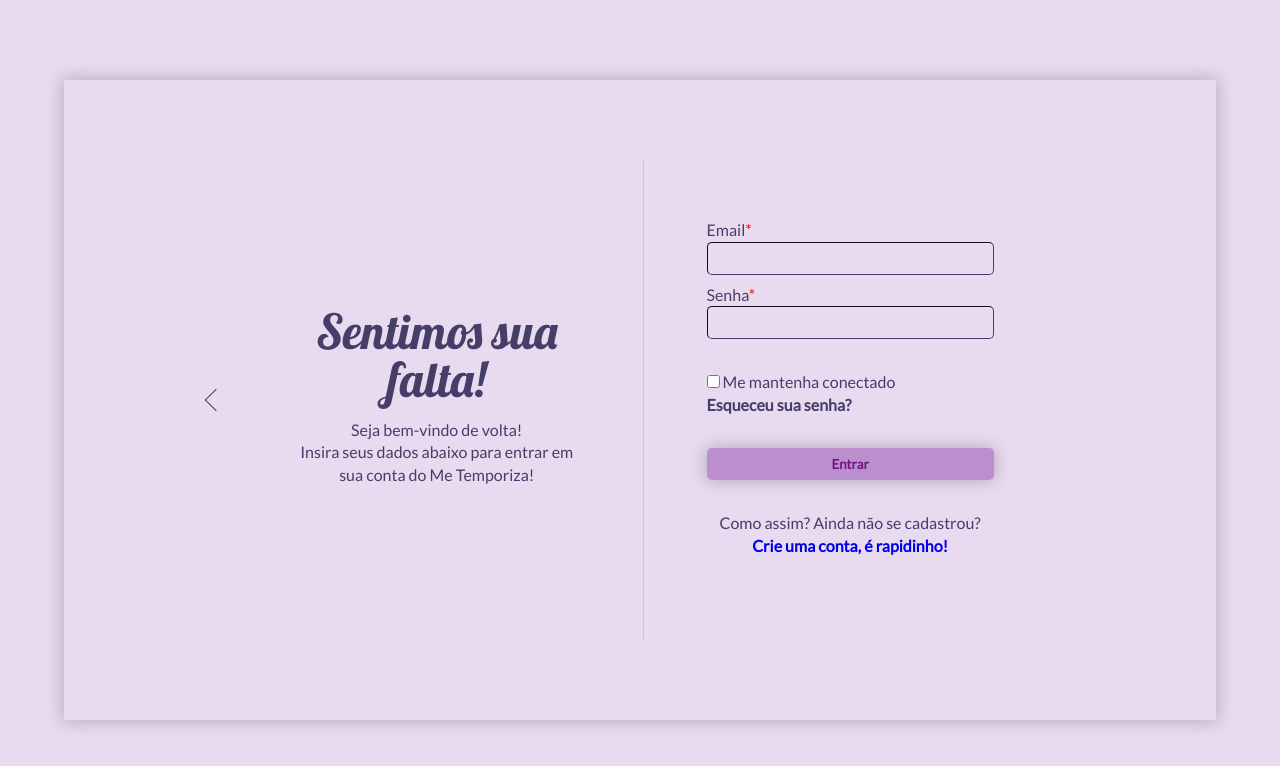
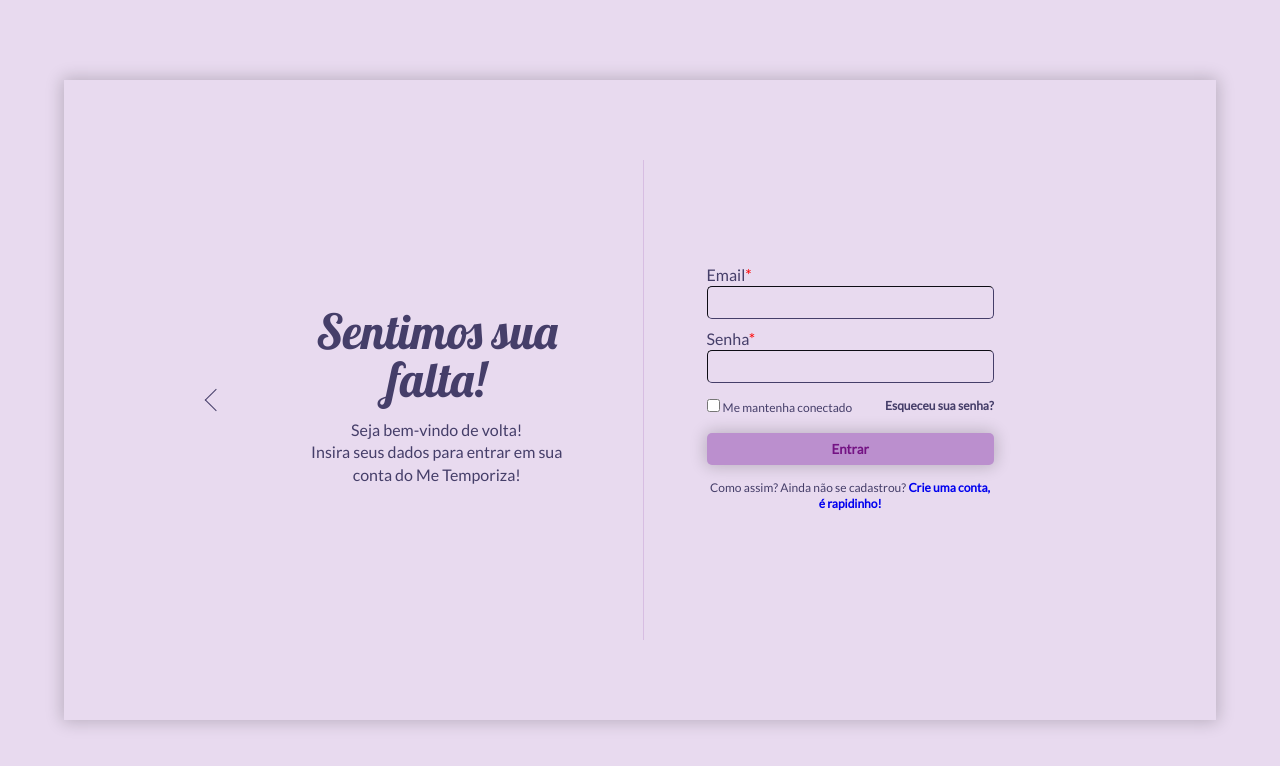
Before and after one commit to lucasNascimentoTahanSab/me-temporiza, a website: page pages/login.html in a window 1280 px wide. Drawn offline with Linux system fonts and the light colour scheme.

Commit message:
Little adjustments

```diff
--- a/pages/login.html
+++ b/pages/login.html
@@ -41,7 +41,7 @@
               <div>
                 <h2>Sentimos sua falta!</h2>
                 <p>Seja bem-vindo de volta!</p>
-                <p>Insira seus dados abaixo para entrar em sua conta do Me Temporiza!</p>
+                <p>Insira seus dados para entrar em sua conta do Me Temporiza!</p>
               </div>
             </div>
             <div class="division">&nbsp;</div>
@@ -55,15 +55,15 @@
                   <label for="password">Senha<span class="red-highlight">*</span></label>
                   <input class="form-input" id="password"></input>
                 </div>
-                <div class="form-input--row top-margin">
+                <div class="form-input--row top-margin-tiny">
                   <div>
                     <input type="checkbox" id="keep-conected"></input>
-                    <label for="keep-conected">Me mantenha conectado</label>
+                    <label class="tiny-text" for="keep-conected">Me mantenha conectado</label>
                   </div>
-                  <a href="" class="form-anchor-button content-highlight clickable">Esqueceu sua senha?</a>
+                  <a href="" class="tiny-text form-anchor-button content-highlight clickable">Esqueceu sua senha?</a>
                 </div>
                 <button class="form-button top-margin no-select clickable" id="login">Entrar</button>
-                <div class="form-input--row top-margin centralize">
+                <div class="tiny-text form-input--row top-margin centralize">
                   <span> Como assim? Ainda não se cadastrou?
                     <a href="./subscribe.html" class="form-anchor-button content-highlight clickable">Crie uma conta,
                       é
--- a/style/form.css
+++ b/style/form.css
@@ -95,7 +95,7 @@
   box-shadow: none;
 }
 
-@media (max-width: 80rem) {
+@media (max-width: 26rem) {
   .form-input--row {
     flex-direction: column;
     align-items: flex-start;
--- a/style/index.css
+++ b/style/index.css
@@ -296,7 +296,7 @@
 }
 
 .top-margin {
-  margin-top: var(--gap-standard);
+  margin-top: var(--gap-form);
 }
 
 .hide {
@@ -351,7 +351,7 @@
   .container {
     flex-direction: column;
     height: fit-content;
-    overflow: auto;
+    overflow-y: auto;
   }
 
   .inner-container {
@@ -402,4 +402,8 @@
   .hide-in-mobile {
     display: none;
   }
+
+  .top-margin {
+    margin-top: var(--gap-standard);
+  }
 }
--- a/style/login.css
+++ b/style/login.css
@@ -1,3 +1,9 @@
+:root {
+  --font-size-tiny-text: .75rem;
+
+  --gap-form-tiny: 1%;
+}
+
 body {
   background-color: var(--color-background-lighter);
 }
@@ -10,6 +16,14 @@
 
 .hide-in-desktop {
   display: none;
+}
+
+.tiny-text {
+  font-size: var(--font-size-tiny-text);
+}
+
+.top-margin-tiny {
+  margin-top: var(--gap-form-tiny);
 }
 
 @media (max-width: 52.5rem) {
--- a/style/subscribe.css
+++ b/style/subscribe.css
@@ -1,3 +1,7 @@
+:root {
+  --font-size-tiny-text: .75rem;
+}
+
 body {
   background-color: var(--color-background-lighter);
 }
@@ -10,6 +14,10 @@
 
 .hide-in-desktop {
   display: none;
+}
+
+.tiny-text {
+  font-size: var(--font-size-tiny-text);
 }
 
 @media (max-width: 52.5rem) {
```
Also changed, not shown: pages/subscribe.html (+1 -1 lines).
